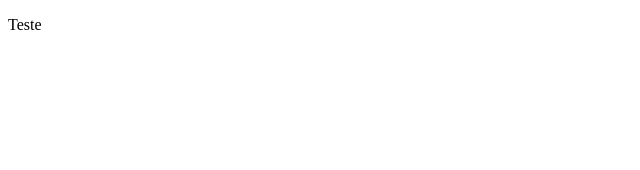
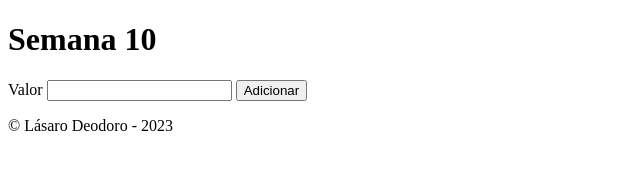
Before and after one commit to ufjf-dcc121/ufjf-dcc121-2023-1-atv10-LasaroAlmeida, a plain HTML site: page index.html in a window 1280 px wide. Shown: the whole page, without its empty margins (0-640 px from the left). Drawn offline with Linux system fonts and the light colour scheme.

Commit message:
Adiciona formulario e lista de saida

```diff
--- a/index.html
+++ b/index.html
@@ -1,12 +1,27 @@
 <!DOCTYPE html>
-<html lang="en">
+<html lang="pt">
 <head>
     <meta charset="UTF-8">
     <meta http-equiv="X-UA-Compatible" content="IE=edge">
     <meta name="viewport" content="width=device-width, initial-scale=1.0">
-    <title>DCC - 121</title>
+    <title>Semana 10</title>
 </head>
 <body>
-    <p>Teste</p>
+    <header>
+        <h1>Semana 10</h1>
+        <main>
+            <form name="entrada">
+                <label for="valor">Valor</label>
+                <input type="number" name="valor" id="valor" title="Valor a ser inserido">
+                <input type="submit" value="Adicionar">
+            </form>
+            <ol>
+
+            </ol>
+        </main>
+        <footer>
+            <p>&copy; Lásaro Deodoro - 2023</p>
+        </footer>
+    </header>
 </body>
 </html>
```
